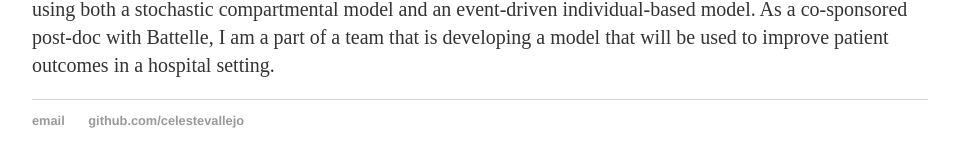
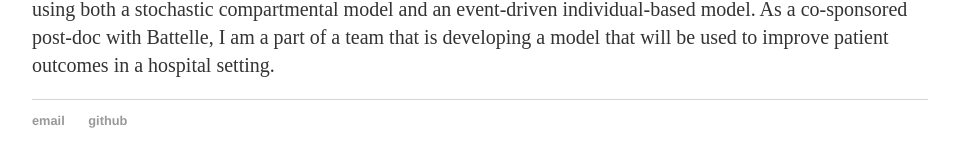
Before and after one commit to celestevallejo/celestevallejo.github.io, a Jekyll site: the page built from index.html, in a window 1280 px wide. Shown: the part 648-815 px from the top of the page, without its empty margins (160-1119 px from the left). Built offline with Jekyll 4.4.1, drawn with Linux system fonts in a browser that asks for light colours.

Commit message:
changing github link format

```diff
--- a/_layouts/default.html
+++ b/_layouts/default.html
@@ -21,7 +21,7 @@
 			<footer>
 	    		<ul>
 	        		<li><a href="mailto:vallejo.26@osu.com">email</a></li>
-	        		<li><a href="https://github.com/celestevallejo">github.com/celestevallejo</a></li>
+	        		<li><a href="https://github.com/celestevallejo">github</a></li>
 				</ul>
 			</footer>
 		</body>
```
